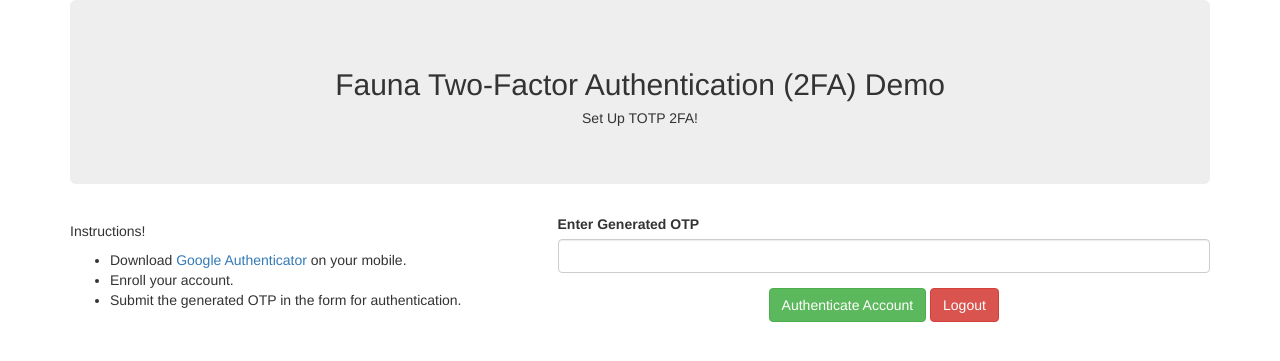
After one commit to LordGhostX/fauna-2fa-demo, a Flask app: page /2fa/verify/ in a window 1280 px wide. The commit adds this page. Shown: the top 361 px of the page. Run offline with Flask 2, Linux system fonts and the light colour scheme; some libraries are stand-ins or nearby versions.

Commit message:
added 2fa verification

```diff
--- a/app.py
+++ b/app.py
@@ -25,5 +25,15 @@ def enroll_2fa():
     return render_template("enroll_2fa.html")
 
 
+@app.route("/2fa/verify/")
+def verify_2fa():
+    return render_template("verify_2fa.html")
+
+
+@app.route("/logout/")
+def logout():
+    return "Logout Page!"
+
+
 if __name__ == "__main__":
     app.run(debug=True)
--- a/templates/enroll_2fa.html
+++ b/templates/enroll_2fa.html
@@ -17,7 +17,7 @@
           <ul>
             <li>Download <a href="https://play.google.com/store/apps/details?id=com.google.android.apps.authenticator2&hl=en&gl=US" target="_blank">Google Authenticator</a> on your mobile.</li>
             <li>Create a new profile with the <strong>SECRET KEY</strong> below.</li>
-            <li>Submit the generated OTP in the form for validation.</li>
+            <li>Submit the generated OTP in the form for authentication.</li>
           </ul>
         </div>
         <div class="form-group">
@@ -25,7 +25,7 @@
           <input type="text" class="form-control" id="secret" value="SECRET KEY" readonly>
         </div>
         <div class="text-center">
-          <button type="button" class="btn btn-success mb-3" onclick="copySecret()">Copy Secret</button>
+          <button type="button" class="btn btn-success mb-3" onclick="copySecret()">Copy Secret Key</button>
         </div>
       </form>
     </div>
@@ -65,7 +65,7 @@
     /* Copy the text inside the text field */
     document.execCommand("copy");
 
-    alert("Successfully copied TOTP secret token!");
+    alert("Successfully copied Secret Key!");
   }
 </script>
 {% endblock %}
--- /dev/null
+++ b/templates/verify_2fa.html
@@ -0,0 +1,44 @@
+{% extends "bootstrap/base.html" %}
+
+{% block content %}
+<div class="container">
+  <div class="row justify-content-center">
+    <div class="col-lg-12">
+      <div class="jumbotron text-center p-4">
+        <h2>Fauna Two-Factor Authentication (2FA) Demo</h2>
+        <h5>Set Up TOTP 2FA!</h5>
+      </div>
+    </div>
+
+    <div class="col-lg-5">
+      <h5>Instructions!</h5>
+      <ul>
+        <li>Download <a href="https://play.google.com/store/apps/details?id=com.google.android.apps.authenticator2&hl=en&gl=US" target="_blank">Google Authenticator</a> on your mobile.</li>
+        <li>Enroll your account.</li>
+        <li>Submit the generated OTP in the form for authentication.</li>
+      </ul>
+    </div>
+    <div class="col-lg-7">
+      {% with messages = get_flashed_messages(with_categories=true) %}
+      {% if messages %}
+      {% for category, message in messages %}
+      <div class="alert alert-{{ category }}" role="alert">
+        {{ message }}
+      </div>
+      {% endfor %}
+      {% endif %}
+      {% endwith %}
+      <form method="POST">
+        <div class="form-group">
+          <label for="otp">Enter Generated OTP</label>
+          <input type="number" class="form-control" id="otp" name="otp" required>
+        </div>
+        <div class="text-center">
+          <button type="submit" class="btn btn-success">Authenticate Account</button>
+          <a href="{{ url_for('logout') }}" class="btn btn-danger">Logout</a>
+        </div>
+      </form>
+    </div>
+  </div>
+</div>
+{% endblock %}
```
